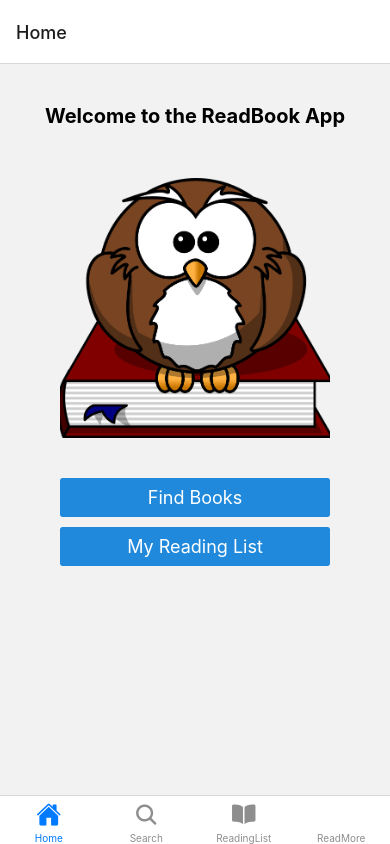
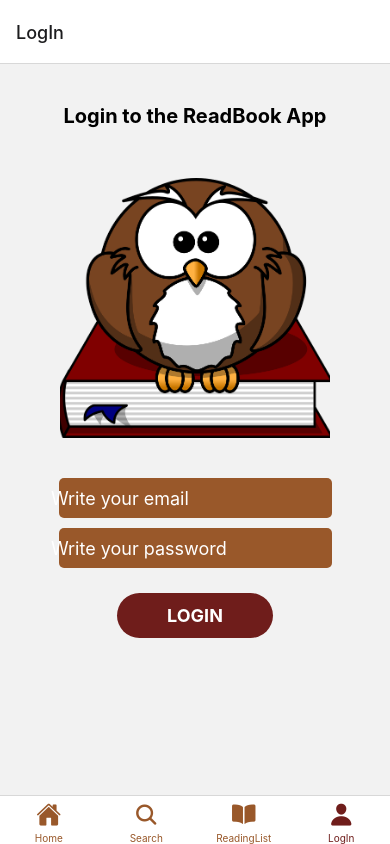
Before and after one commit to UllaMontonen/BookApp_ReactNative, a React Native app: screen /LogIn in a window 390 px wide. Built offline with nearby package versions, Linux system fonts and the light colour scheme.

Commit message:
visual update

```diff
--- a/App.js
+++ b/App.js
@@ -1,6 +1,6 @@
-import { createNativeStackNavigator } from '@react-navigation/native-stack';
 import { NavigationContainer } from '@react-navigation/native';
 import { createBottomTabNavigator } from '@react-navigation/bottom-tabs';
+import { createNativeStackNavigator } from '@react-navigation/native-stack';
 import Ionicons from '@expo/vector-icons/Ionicons';
 import SearchScreen from './SearchScreen';
 import ReadingListScreen from './ReadingListScreen';
@@ -8,22 +8,30 @@ import { initializeApp } from 'firebase/app';
 import { getDatabase, push, ref, onValue } from 'firebase/database';
 import HomeScreen from './HomeScreen';
 import ReadMoreScreen from './ReadMoreScreen';
+import LoginScreen from './LoginScreen';
 
 
 // Firebase instal komento tehty
 
-// Creating TabNavigator
+// Creating Tab Navigator for the whole app
 const Tab = createBottomTabNavigator();
 
-//const Stack = createNativeStackNavigator();
+// Creating Stack Navigarot for moving between search and read more screens
+const Stack = createNativeStackNavigator();
 
-//function Search() {
-//  return (
-//  <Stack.Navigator>
-//    <Stack.Screen name="ReadMore" component={ReadMoreScreen} />
-//  </Stack.Navigator>
-//);
-//}
+
+// jos haluaa headerin piiloon:
+// <Stack.Navigator screenOptions={{ headerShown: false }}>
+function SearchNavigator() {
+  return (
+    <Stack.Navigator screenOptions={{ headerShown: false }}>
+      <Stack.Screen name="SearchView"
+        component={SearchScreen} />
+      <Stack.Screen name="ReadMore"
+        component={ReadMoreScreen} />
+    </Stack.Navigator>
+  )
+}
 
 export default function App() {
   return (
@@ -40,16 +48,20 @@ export default function App() {
               iconName = 'md-search';
             } else if (route.name === 'ReadingList') {
               iconName = 'md-book';
+
+            } else if (route.name === 'LogIn') {
+              iconName = 'md-person';
             }
             return <Ionicons name={iconName} size={size} color={color} />;
           },
+          tabBarActiveTintColor: '#6F1D1B',
+          tabBarInactiveTintColor: '#99582A',
         })}
       >
         <Tab.Screen name="Home" component={HomeScreen} />
-        <Tab.Screen name="Search" component={SearchScreen} />
+        <Tab.Screen name="Search" component={SearchNavigator} />
         <Tab.Screen name="ReadingList" component={ReadingListScreen} />
-        {/** Alla oleva tab navigaatio pitää korjata niin että on stack navigaatio!! */}
-        <Tab.Screen name="ReadMore" component={ReadMoreScreen} />
+        <Tab.Screen name="LogIn" component={LoginScreen} />
       </Tab.Navigator>
 
     </NavigationContainer>
--- a/HomeScreen.js
+++ b/HomeScreen.js
@@ -1,13 +1,11 @@
 import React from "react";
-import { StyleSheet, View, Text, Image } from 'react-native';
-import { Button } from '@rneui/themed';
+import { StyleSheet, View, Text, Image, TouchableOpacity, } from 'react-native';
 import { StatusBar } from 'expo-status-bar';
 
 
 
 export default function HomeScreen({ navigation }) {
     return (
-
 
         <View style={styles.container}>
             <View style={styles.header}>
@@ -16,18 +14,20 @@ export default function HomeScreen({ navigation }) {
             <Image
                 style={styles.imgae}
                 source={require('./pictures/owl.webp')} /** Picture of the app */
-                />
+            />
             <View style={styles.button}>
-                <Button
-                    title="Find Books"
+                <TouchableOpacity
                     onPress={() => navigation.navigate('Search')} /** Navigating to SearchScreen.js */
-                />
+                >
+                    <Text style={styles.buttonText}>Find books</Text>
+                </TouchableOpacity>
             </View>
             <View style={styles.button}>
-                <Button
-                    title="My Reading List"
+                <TouchableOpacity
                     onPress={() => navigation.navigate('ReadingList')} /** Navigating to ReadingListScreen.js */
-                />
+                >
+                    <Text style={styles.buttonText}>My Reading List</Text>
+                </TouchableOpacity>
             </View>
             <StatusBar style='auto' />
         </View>
@@ -35,6 +35,7 @@ export default function HomeScreen({ navigation }) {
 }
 
 const styles = StyleSheet.create({
+    // Whole page
     container: {
         marginTop: 10,
         alignItems: 'center',
@@ -46,13 +47,26 @@ const styles = StyleSheet.create({
     },
     // Button style
     button: {
-        marginBottom: 10,
-        width: 270,
+        marginBottom: 15,
+        width: "70%",
+        borderRadius: 25,
+        height: 50,
+        alignItems: "center",
+        justifyContent: "center",
+        backgroundColor: "#6f1d1b",
+
     },
+    // text in the button
+    buttonText: {
+        color: "white",
+        fontWeight: 'bold',
+        fontSize: 18,
+    },
+
     // Image style
     imgae: {
-        width: 270,
+        width: "70%",
         height: 260,
-        marginBottom: 40
+        marginBottom: 40,
     }
 });
--- /dev/null
+++ b/LoginScreen.js
@@ -0,0 +1,102 @@
+import React, { useState } from "react";
+import { StyleSheet, Text, View, Image, TextInput, TouchableOpacity,} from "react-native";
+
+
+
+
+export default function LoginScreen() {
+
+    const [email, setEmail] = useState('');
+    const [password, setPassword] = useState('');
+
+
+    return (
+        <View style={styles.container}>
+            <View style={styles.header}>
+                <Text style={{ fontSize: 20, fontWeight: 'bold' }}>Login to the ReadBook App</Text>
+            </View>
+            <Image
+                style={styles.imgae}
+                source={require('./pictures/owl.webp')} /** Picture of the app */
+            />
+            <View style={styles.inputView}>
+                <TextInput
+                    style={styles.TextInput}
+                    placeholder='Write your email'
+                    placeholderTextColor="white"
+                    onChangeText={email => setEmail(email)}
+                    value={email} />
+            </View>
+            <View style={styles.inputView}>
+                <TextInput
+                    style={styles.TextInput}
+                    placeholder='Write your password'
+                    placeholderTextColor="white"
+                    onChangeText={password => setPassword(password)}
+                    secureTextEntry={true}
+                    value={password} />
+            </View>
+            <TouchableOpacity style={styles.loginBtn}>
+                <Text style={styles.buttonText}>LOGIN</Text>
+            </TouchableOpacity>
+        </View>
+    )
+
+}
+
+const styles = StyleSheet.create({
+    // whole page
+    container: {
+        marginTop: 10,
+        alignItems: 'center',
+    },
+
+    // text input area
+    inputView: {
+        backgroundColor: "#99582a",
+        borderRadius: 5,
+        width: "70%",
+        height: 45,
+        marginBottom: 10,
+        alignItems: "center",
+        height: 40,
+        color: "white",
+        fontSize: 18,
+    },
+
+    // text input (no placeholder)
+    TextInput: {
+        height: 40,
+        color: "white",
+        fontSize: 18,
+
+    },
+    // loging button
+    loginBtn: {
+        width: "40%",
+        borderRadius: 25,
+        height: 45,
+        alignItems: "center",
+        justifyContent: "center",
+        marginTop: 15,
+        backgroundColor: "#6f1d1b",
+    },
+    // text in the button
+    buttonText: {
+        color: "white",
+        fontWeight: 'bold',
+        fontSize: 18,
+    },
+    // Header style
+    header: {
+        marginBottom: 50,
+        marginTop: 30,
+    },
+    // Image style
+    imgae: {
+        width: 270,
+        height: 260,
+        marginBottom: 40
+    }
+
+});
--- a/SearchScreen.js
+++ b/SearchScreen.js
@@ -1,6 +1,6 @@
 import React, { useState } from "react";
-import { StyleSheet, View, Keyboard, Alert, FlatList, Image } from 'react-native';
-import { Input, Button, Icon, ListItem } from '@rneui/themed';
+import { StyleSheet, Icon, Text, View, Keyboard, Alert, FlatList, Image, TouchableOpacity, TextInput } from 'react-native';
+import { ListItem } from '@rneui/themed';
 import { useNavigation } from '@react-navigation/native';
 import ReadMoreScreen from './ReadMoreScreen';
 
@@ -53,14 +53,16 @@ export default function SearchScreen() {
                         defaultSource={require('./pictures/placeholder.png')}
                     />
                     <View style={styles.info}>
-                        <ListItem.Title>{item.volumeInfo.title || 'Not available'}</ListItem.Title>
+                        <ListItem.Title style={{ fontWeight: 'bold', }}>{item.volumeInfo.title || 'Not available'}</ListItem.Title>
                         <ListItem.Subtitle>Author/s: {item.volumeInfo.authors ? item.volumeInfo.authors.join(', ') : 'Author not available'}</ListItem.Subtitle>
                         <ListItem.Subtitle>Published year: {getPublishedYear(item.volumeInfo.publishedDate)}</ListItem.Subtitle>
                         <ListItem.Subtitle>Pages: {item.volumeInfo.pageCount || 'Not available'}</ListItem.Subtitle>
-                        <Button style={styles.readmore}
-                            title="Read more"
-                            onPress={() => handleReadMore(item)}
-                        />
+                        <View style={styles.readMorebutton}>
+                            <TouchableOpacity
+                                onPress={() => handleReadMore(item)}>
+                                <Text style={styles.readMoreText}>Read more</Text>
+                            </TouchableOpacity>
+                        </View>
                     </View>
                 </View>
             </ListItem.Content>
@@ -74,13 +76,22 @@ export default function SearchScreen() {
 
     return (
         <View style={styles.container}>
-            <Input
-                label='Searching for books'
-                placeholder='Write book name here'
-                onChangeText={keyword => setKeyword(keyword)}
+            <Text style={styles.header}>Search for books</Text>
+            <View style={styles.inputView}>
+                <TextInput
+                    style={styles.TextInput}
+                    placeholder='Write book name here'
+                    placeholderTextColor="#6f1d1b"
+                    onChangeText={keyword => setKeyword(keyword)}
                 value={keyword} />
+            </View>
             <View style={styles.button}>
-                <Button raised icon={{ name: 'search', color: "white" }} onPress={fetchBook} title="Search book" />
+                <TouchableOpacity
+                    onPress={fetchBook}    >
+                    <Text style={styles.buttonText}>Search book</Text>
+                </TouchableOpacity>
+
+
             </View>
             <FlatList
                 data={results}
@@ -98,26 +109,81 @@ const styles = StyleSheet.create({
         marginTop: 10,
         alignItems: 'center',
     },
-    // Button style
-    button: {
-        marginBottom: 10,
-        width: 200,
+    // Read more button style
+    readMorebutton: {
+        width: "70%",
+        borderRadius: 25,
+        height: 35,
+        alignItems: "center",
+        justifyContent: "center",
+        backgroundColor: "#6f1d1b",
+        marginTop: 20,
+    },
+    // text in the Read More button
+    readMoreText: {
+        color: "white",
+        fontSize: 16,
     },
     // Flatlist style
     list: {
         width: '100%',
         marginBottom: 100,
     },
+    // list item direction, book and info next to each other
     row: {
         flexDirection: 'row',
     },
+
+    // info text about the book, title etc.
     info: {
         flex: 2,
         paddingLeft: 15,
         justifyContent: 'center',
     },
+    // button read more
     readmore: {
         width: 140,
         marginTop: 10,
-    }
+    },
+    // Search button style
+    button: {
+        marginBottom: 15,
+        width: "50%",
+        borderRadius: 25,
+        height: 50,
+        alignItems: "center",
+        justifyContent: "center",
+        backgroundColor: "#6f1d1b",
+    },
+    // text in the button
+    buttonText: {
+        color: "white",
+        fontWeight: 'bold',
+        fontSize: 18,
+    },
+        // Search input
+        inputView: {
+            borderColor: "#6f1d1b",
+            borderWidth: 1,
+            borderRadius: 5,
+            width: "80%",
+            height: 50,
+            marginBottom: 15,
+            alignItems: "center",
+            height: 40,
+            fontSize: 18,
+        },
+        // text input
+        TextInput: {
+            height: 40,
+            fontSize: 18,
+            color: "#6f1d1b",
+        },
+
+        header: {
+            fontSize: 20,
+            fontWeight: 'bold',
+            marginBottom: 20,
+
+        }
 });
```
